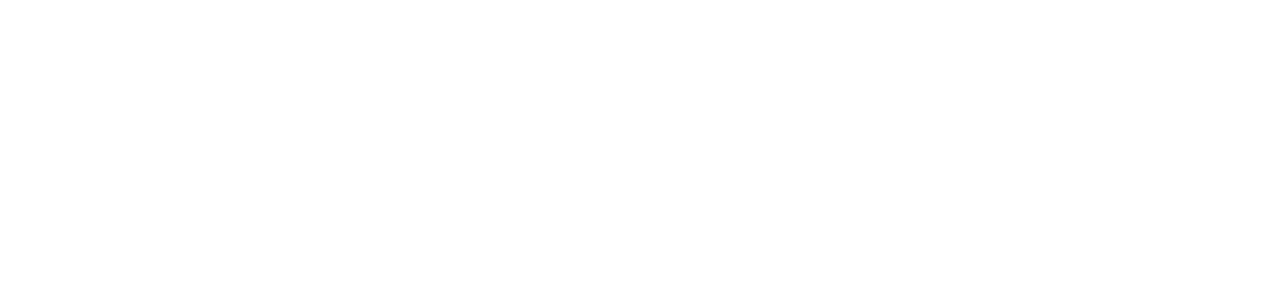
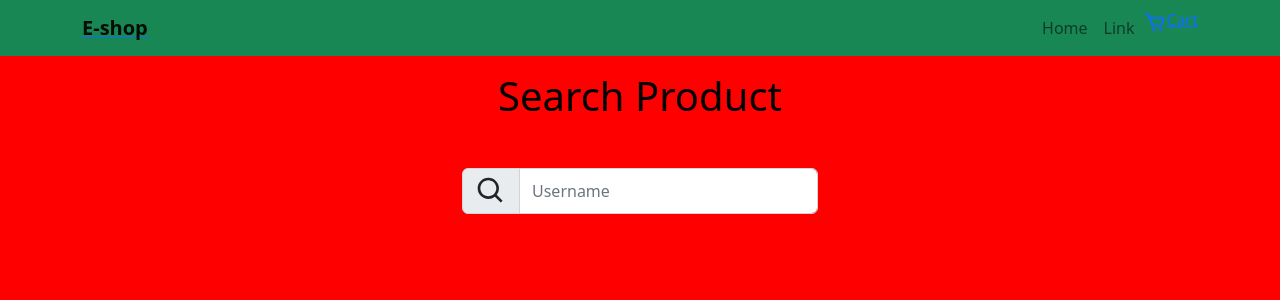
Before and after one commit to walexy026/My-Shopping-Cart, a React (Create React App) app: page /home in a window 1280 px wide. Shown: the top 300 px of the page. Built offline with nearby package versions, Linux system fonts and the light colour scheme.

Commit message:
added navbar and search input

```diff
--- a/src/App.css
+++ b/src/App.css
@@ -1,38 +1,31 @@
-.App {
-  text-align: center;
+.bg-black{
+  background-color: black;
+}
+.bg-light-black{
+  background-color: #262626 !important;
+}
+.text-black{
+  color: black;
+}
+.text-light-black{
+  color: #262626;
+}
+.bg-dark-primary{
+  background-color: #fcbc73 !important;
+}
+.text-dark-primary{
+  background-color: #fcbc73 !important;
 }
 
-.App-logo {
-  height: 40vmin;
-  pointer-events: none;
+.bg-light{
+  background-color: white;
 }
-
-@media (prefers-reduced-motion: no-preference) {
-  .App-logo {
-    animation: App-logo-spin infinite 20s linear;
-  }
+.bg-light-2{
+  background-color: #dadcfe;
 }
-
-.App-header {
-  background-color: #282c34;
-  min-height: 100vh;
-  display: flex;
-  flex-direction: column;
-  align-items: center;
-  justify-content: center;
-  font-size: calc(10px + 2vmin);
-  color: white;
+.bg-light-primary{
+  background-color: #dadcfe;
 }
-
-.App-link {
-  color: #61dafb;
+.text-light-primary{
+  background-color: #191659;
 }
-
-@keyframes App-logo-spin {
-  from {
-    transform: rotate(0deg);
-  }
-  to {
-    transform: rotate(360deg);
-  }
-}
--- a/src/App.js
+++ b/src/App.js
@@ -1,9 +1,27 @@
+import React from 'react';
 import './App.css';
+import 'bootstrap/dist/css/bootstrap.min.css'
+// import { Container } from 'react-bootstrap';
+import Cart from './Pages/Cart/Cart';
+import Home from './Pages/Home/Home';
+import Header from './Components/Header';
+import { Router } from '@reach/router';
+// import {useThemeHook} from './Components/Themesetter'
 
 function App() {
+  // const {theme} = useThemeHook()
   return (
-    <div className="App">
-
+    // <main className={theme? 'bg-black': 'bg-light-2'}>
+    //  Appvv
+    // </main>
+    <div >
+     <Header/>
+     {/* <Home/>
+     <Cart/> */}
+     <Router>
+      <Home path='/home'  />
+      <Cart path='/cart'  />
+     </Router>
     </div>
   );
 }
--- /dev/null
+++ b/src/Components/Header.css
@@ -0,0 +1,9 @@
+Link{
+    text-decoration: none;
+}
+b{
+    text-decoration: none;
+}
+.Navbar.Brand{
+    text-decoration: none;
+}
--- /dev/null
+++ b/src/Components/Header.jsx
@@ -0,0 +1,38 @@
+import React from 'react'
+import {Container, Nav, Navbar, } from 'react-bootstrap';
+import './Header.css'
+import {BiCart} from 'react-icons/bi';
+import { Link } from '@reach/router';
+import { useCart } from 'react-use-cart';
+const Header = () => {
+const {
+    isEmpty,
+    totalItems,
+} =useCart();
+
+
+  return (
+    <Navbar bg="success" expand="lg" style={{width : '100%', position:'fixed', alignItems:'center'}}>
+    <Container>
+        <Link to='home'>
+      <Navbar.Brand > <b>E-shop</b></Navbar.Brand>
+        </Link>
+      <Navbar.Toggle aria-controls="basic-navbar-nav" />
+      <Navbar.Collapse id="basic-navbar-nav">
+        <Nav className="ms-auto">
+          <Nav.Link>Home</Nav.Link>
+          <Nav.Link >Link</Nav.Link>
+          <Link to='/cart'>
+          <BiCart size='1.5rem'/>
+          {!isEmpty && <span style={{position:'relative', left:'-21px', top: '21px' }}>{totalItems}</span>}
+          <span style={{marginLeft:!isEmpty? '-13px':0 }}>Cart</span>
+          </Link>
+
+        </Nav>
+      </Navbar.Collapse>
+    </Container>
+  </Navbar>
+  )
+}
+
+export default Header
--- /dev/null
+++ b/src/Components/Themesetter.jsx
@@ -0,0 +1,24 @@
+// import React, {createContext, useState, useEffect, useContext} from 'react'
+
+// const ThemeContext = createContext();
+
+// const Themesetter = (props) => {
+//     const [theme, setTheme] = useState(JSON.parse(localStorage.getItem(theme)) || false);
+
+//     useEffect(() => {
+//        localStorage.setItem('theme', JSON.stringify(theme));
+//     }, [theme])
+
+//     const setThemeMode = mode =>setTheme(mode)
+
+//   return (
+//     <ThemeContext.Provider value={{ theme, setThemeMode}}>
+//         {props.children}
+//     </ThemeContext.Provider>
+//   );
+// }
+//  const useThemeHook = () =>{
+//     const {theme} = useContext(ThemeContext);
+//     return {theme};
+//  }
+// export {Themesetter, ThemeContext, useThemeHook};
--- /dev/null
+++ b/src/Pages/Cart/Cart.jsx
@@ -0,0 +1,15 @@
+import React from 'react'
+
+const Cart = () => {
+  return (
+    <div  style={{height:'100vh',width:'100%', background:'red'}}>Cartvbfbb
+     <br /> ffgg
+    <br /> ffgg
+    <br /> ffgg
+    <br /> ffgg
+    <br /> ffgg
+    <br /> ff</div>
+  )
+}
+
+export default Cart
--- /dev/null
+++ b/src/Pages/Home/Home.jsx
@@ -0,0 +1,31 @@
+import React, {useState, useEffect} from 'react'
+
+import { Container, Row, Col, InputGroup, FormControl } from 'react-bootstrap'
+import { BiSearch } from 'react-icons/bi'
+
+const Home = () => {
+  return (
+    <div style={{height:'100vh',width:'100%', background:'red'}}>
+    <Container className='py-4'  >
+<Row className='justify-content-center'>
+    <Col xs={10} md={7} lg={6} xl={4} className ='mb-3 mx-a to text-center' >
+        <h1 className='text-black my-5 '>Search Product
+      </h1>
+      <InputGroup className="mb-3">
+        <InputGroup.Text>
+        <BiSearch size='2rem'/>
+        </InputGroup.Text>
+        <FormControl
+          placeholder="Username"
+
+        />
+      </InputGroup>
+
+    </Col>
+</Row>
+    </Container>
+    </div>
+  )
+}
+
+export default Home
--- a/src/index.js
+++ b/src/index.js
@@ -1,12 +1,18 @@
 import React from 'react';
 import ReactDOM from 'react-dom/client';
+import { render } from 'react-dom';
 import './index.css';
 import App from './App';
+//  import { Themesetter } from './Components/Themesetter';
+render(
+<React.StrictMode>
+  {/* <Themesetter> */}
+  <App/>
+  {/* </Themesetter> */}
+</React.StrictMode>
+,document.getElementById('root'));
+// );
 
-
-const root = ReactDOM.createRoot(document.getElementById('root'));
-root.render(
-  <React.StrictMode>
-    <App />
-  </React.StrictMode>
-);
+// )
+// const root = ReactDOM.createRoot(
+// root.render(
```
